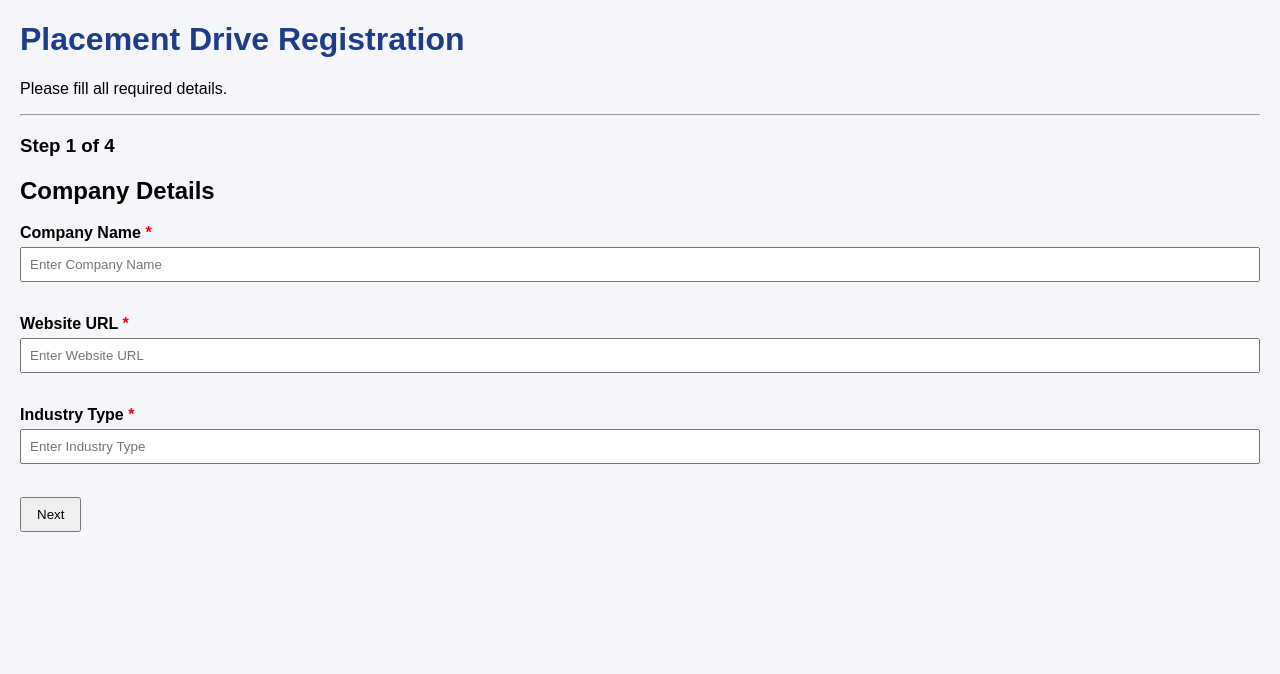
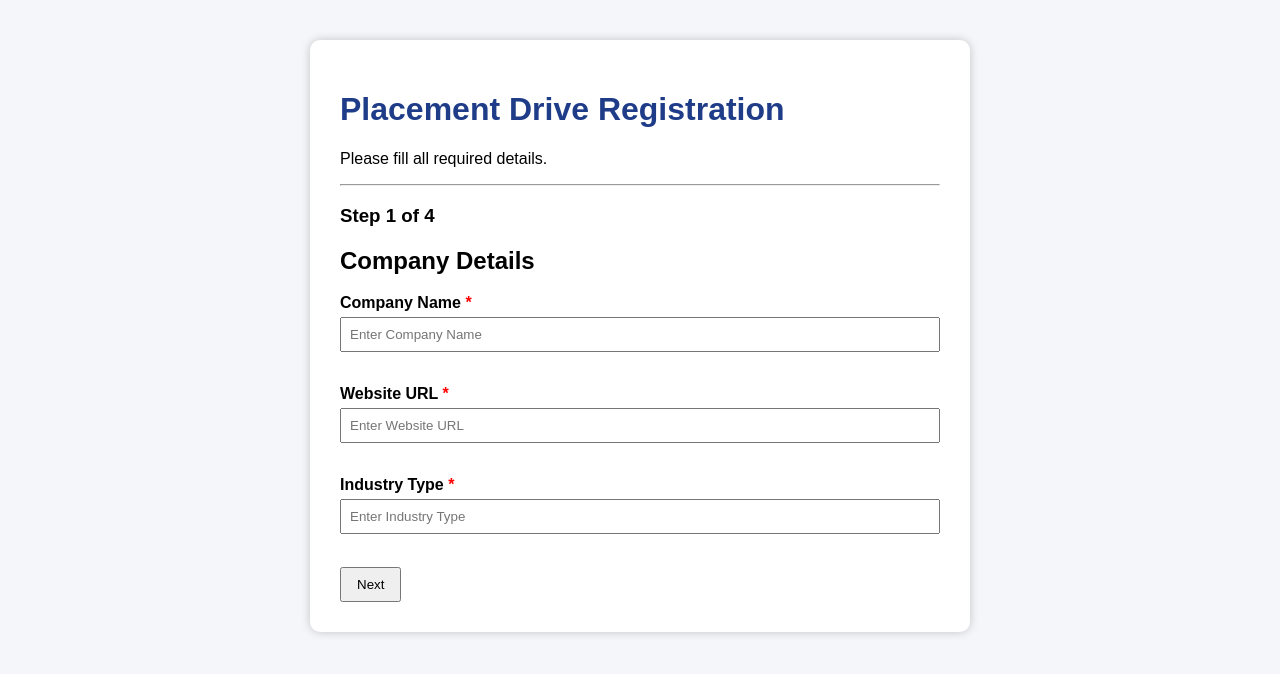
Before and after one commit to ananyaghosal5922-bit/placement-drive-admin, a React (Vite) app: page /create in a window 1280 px wide. Shown: the top 674 px of the page. Built offline with nearby package versions, Linux system fonts and the light colour scheme.

Commit message:
centering the form

```diff
--- a/src/index.css
+++ b/src/index.css
@@ -39,3 +39,12 @@ h1 {
   border-radius:5px;
   cursor:pointer;
 }
+
+.form-container {
+  width: 600px;
+  margin: 40px auto;
+  background: white;
+  padding: 30px;
+  border-radius: 10px;
+  box-shadow: 0 0 10px rgba(0, 0, 0, 0.2);
+}
--- a/src/pages/MultistepForm.jsx
+++ b/src/pages/MultistepForm.jsx
@@ -59,6 +59,7 @@ const existingDrive = drives.find(
         navigate("/");
       }}
     >
+      <div className="form-container">
       <Form>
         <h1>Placement Drive Registration</h1>
 
@@ -72,6 +73,7 @@ const existingDrive = drives.find(
         {step === 3 && <Step3 setStep={setStep} />}
         {step === 4 && <Step4 setStep={setStep} />}
       </Form>
+      </div>
     </Formik>
   );
 }
--- a/src/validation/validation.js
+++ b/src/validation/validation.js
@@ -10,4 +10,8 @@ export const step1Schema = Yup.object({
 
   industry: Yup.string()
     .required("Industry is required"),
+
+    ctc: Yup.number()
+  .typeError("CTC must be a number")
+  .required("CTC is required")
 });
```
